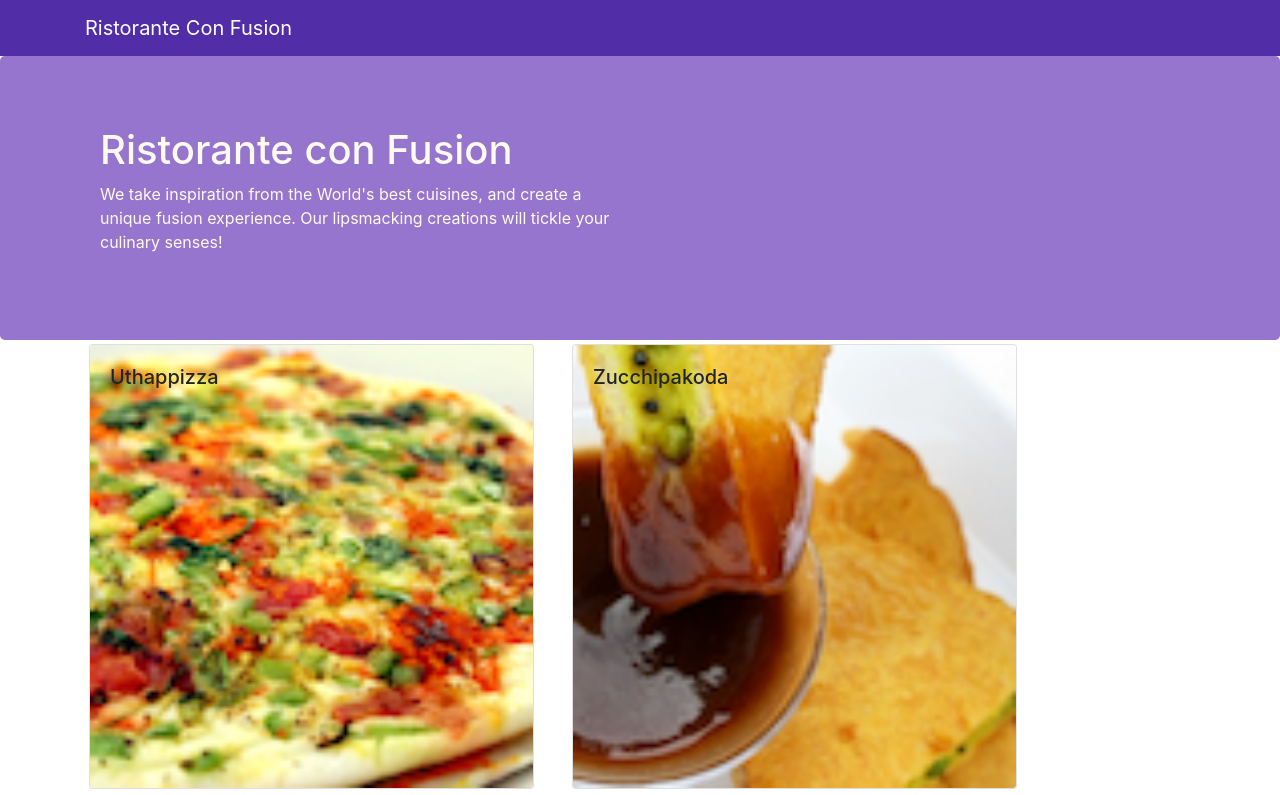
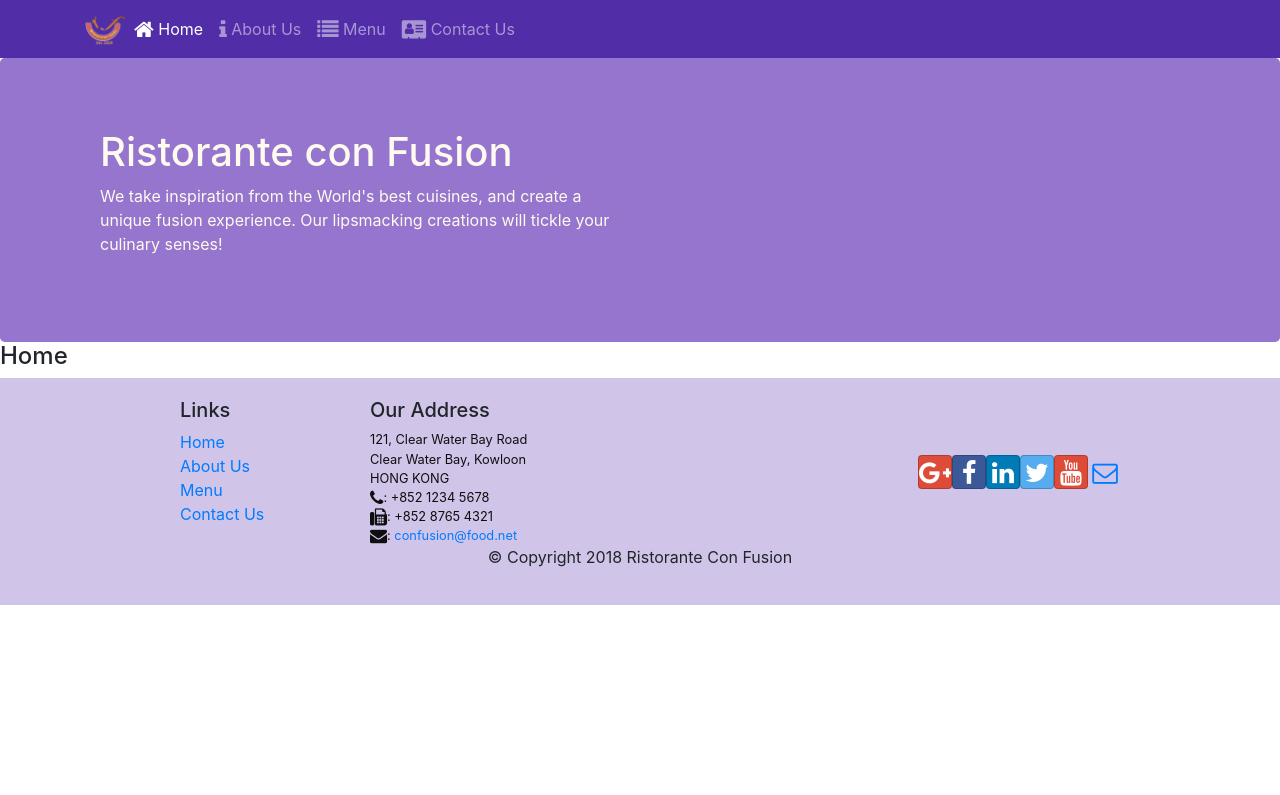
Before and after one commit to osaaama01/ReactApp, a React (Create React App) app: page /home in a window 1280 px wide. Shown: the top 795 px of the page. Built offline with nearby package versions, Linux system fonts and the light colour scheme.

Commit message:
React Router

```diff
--- a/package.json
+++ b/package.json
@@ -12,6 +12,7 @@
     "react": "^17.0.2",
     "react-dom": "^17.0.2",
     "react-popper": "0.9.2",
+    "react-router-dom": "4.2.2",
     "react-scripts": "4.0.3",
     "reactstrap": "5.0.0",
     "web-vitals": "^1.0.1"
--- a/src/App.js
+++ b/src/App.js
@@ -1,13 +1,16 @@
 import { Component } from "react";
 import "./App.css";
 import Main from "./components/MainComponent";
+import { BrowserRouter } from "react-router-dom";
 
 class App extends Component {
   render() {
     return (
-      <div>
-        <Main />
-      </div>
+      <BrowserRouter>
+        <div>
+          <Main />
+        </div>
+      </BrowserRouter>
     );
   }
 }
--- a/src/components/FooterComponent.js
+++ b/src/components/FooterComponent.js
@@ -1,4 +1,5 @@
 import React from "react";
+import { Link } from "react-router-dom";
 
 function Footer(props) {
   return (
@@ -9,16 +10,16 @@
             <h5>Links</h5>
             <ul className="list-unstyled">
               <li>
-                <a href="#">Home</a>
+                <Link to="/home">Home</Link>
               </li>
               <li>
-                <a href="#">About</a>
+                <Link to="/aboutus">About Us</Link>
               </li>
               <li>
-                <a href="#">Menu</a>
+                <Link to="/menu">Menu</Link>
               </li>
               <li>
-                <a href="contactus.html">Contact</a>
+                <Link to="/contactus">Contact Us</Link>
               </li>
             </ul>
           </div>
@@ -40,7 +41,7 @@
             </address>
           </div>
           <div className="col-12 col-sm-4 align-self-center">
-            <div className="text-center m-2">
+            <div className="text-center">
               <a
                 className="btn btn-social-icon btn-google"
                 href="http://google.com/+"
--- a/src/components/HeaderComponent.js
+++ b/src/components/HeaderComponent.js
@@ -1,13 +1,66 @@
 import React, { Component } from "react";
-import { Navbar, NavbarBrand, Jumbotron } from "reactstrap";
+import {
+  Nav,
+  Navbar,
+  NavbarBrand,
+  NavbarToggler,
+  Collapse,
+  NavItem,
+  Jumbotron,
+} from "reactstrap";
+import { NavLink } from "react-router-dom";
 
 class Header extends Component {
+  constructor(props) {
+    super(props);
+    this.state = {
+      isNavOpen: false,
+    };
+  }
+
+  toggleNav() {
+    this.setState({ isNavOpen: !this.state.isNavOpen });
+  }
+
   render() {
     return (
       <>
-        <Navbar dark>
+        <Navbar dark expand="md">
           <div className="container">
-            <NavbarBrand href="/">Ristorante Con Fusion</NavbarBrand>
+            <NavbarToggler onClick={() => this.toggleNav()} />
+            <NavbarBrand className="mr-auto" href="/">
+              <img
+                src="assets/images/logo.png"
+                height="30"
+                width="41"
+                alt="Ristorante Con Fusion"
+              />
+            </NavbarBrand>
+            <Collapse isOpen={this.state.isNavOpen} navbar>
+              <Nav navbar>
+                <NavItem>
+                  <NavLink className="nav-link" to="/home">
+                    <span className="fa fa-home fa-lg"></span> Home
+                  </NavLink>
+                </NavItem>
+                <NavItem>
+                  <NavLink className="nav-link" to="/aboutus">
+                    <span className="fa fa-info fa-lg"></span> About Us
+                  </NavLink>
+                </NavItem>
+                <NavItem>
+                  <NavLink className="nav-link" to="/menu">
+                    <span className="fa fa-list fa-lg"></span> Menu
+                  </NavLink>
+                </NavItem>
+                <NavItem>
+                  <NavLink className="nav-link" to="/contactus">
+                    <span className="fa fa-address-card fa-lg"></span> Contact
+                    Us
+                  </NavLink>
+                </NavItem>
+              </Nav>
+            </Collapse>
           </div>
         </Navbar>
         <Jumbotron>
--- /dev/null
+++ b/src/components/HomeComponent.js
@@ -0,0 +1,11 @@
+import React from "react";
+
+function Home(props) {
+  return (
+    <div>
+      <h4>Home</h4>
+    </div>
+  );
+}
+
+export default Home;
--- a/src/components/MainComponent.js
+++ b/src/components/MainComponent.js
@@ -1,41 +1,33 @@
 import { Component } from "react";
 import Header from "./HeaderComponent";
 import { DISHES } from "../shared/dishes";
-import { COMMENTS } from "../shared/comments";
 import Menu from "./MenuComponent";
-import DishDetail from "./DishdetailComponent";
+import Home from "./HomeComponent";
 import Footer from "./FooterComponent";
+import { Switch, Route, Redirect } from "react-router-dom";
 
 class Main extends Component {
   constructor(props) {
     super(props);
     this.state = {
       dishes: DISHES,
-      comments: COMMENTS,
-      selectedDish: null,
     };
   }
 
-  onDishSelect(dishId) {
-    this.setState({ selectedDish: dishId });
-  }
-
   render() {
+    const HomePage = () => <Home />;
     return (
       <div>
         <Header />
-        <Menu
-          dishes={this.state.dishes}
-          onDishSelect={(dishId) => this.onDishSelect(dishId)}
-        />
-        <DishDetail
-          comments={this.state.comments}
-          selectedDish={
-            this.state.dishes.filter(
-              (dish) => dish.id === this.state.selectedDish
-            )[0]
-          }
-        />
+        <Switch>
+          <Route path="/home" component={HomePage} />
+          <Route
+            exact
+            path="/menu"
+            component={() => <Menu dishes={this.state.dishes} />}
+          />
+          <Redirect to="/home" />
+        </Switch>
         <Footer />
       </div>
     );
--- a/src/components/MenuComponent.js
+++ b/src/components/MenuComponent.js
@@ -1,9 +1,9 @@
 import React from "react";
 import { Card, CardImg, CardImgOverlay, CardTitle } from "reactstrap";
 
-function RenderMenuItem({ dish, onDishSelect }) {
+function RenderMenuItem({ dish }) {
   return (
-    <Card onClick={() => onDishSelect(dish.id)}>
+    <Card>
       <CardImg width="100%" src={dish.image} alt={dish.name} />
       <CardImgOverlay>
         <CardTitle>{dish.name}</CardTitle>
```
Also changed, not shown: 1 other file (tests, documents, lock files or other folders).
